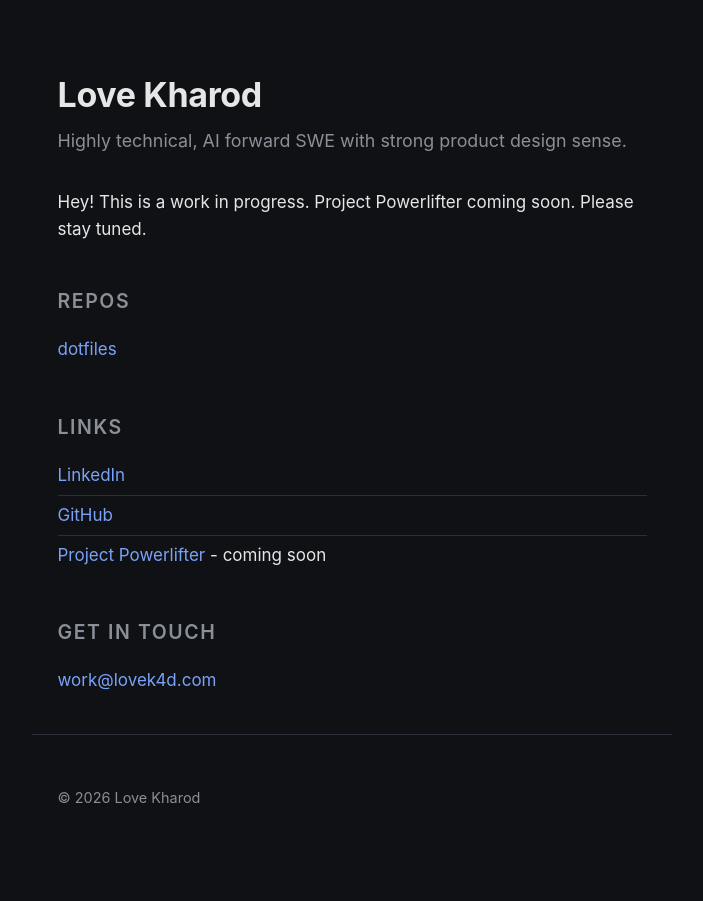
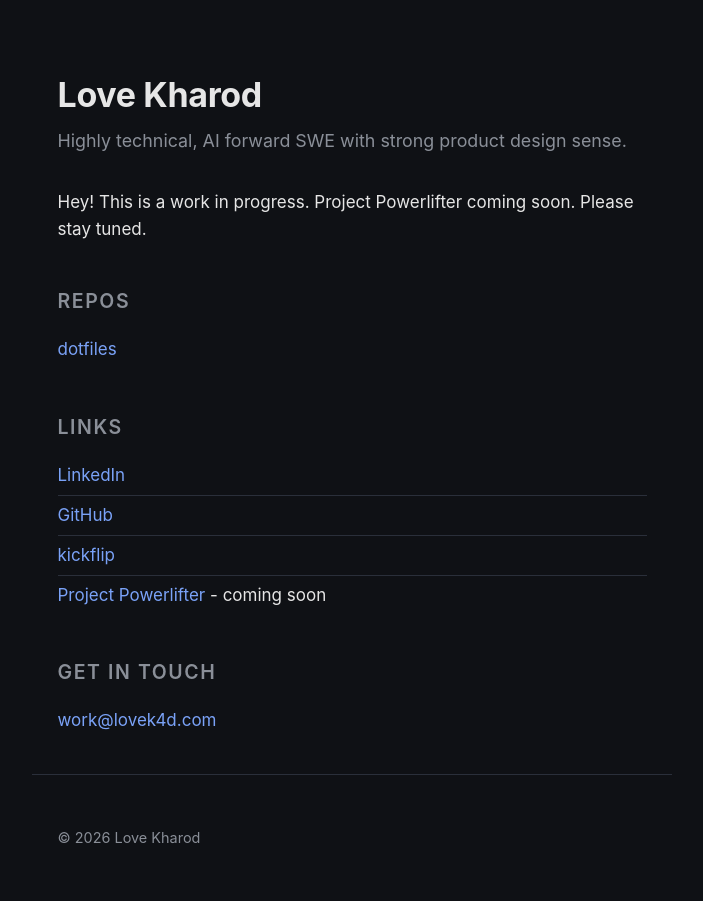
Before and after one commit to lovek4d/lovek4d.github.io, a Jekyll site: the page built from index.md, in a window 1280 px wide. Shown: the whole page, without its empty margins (288-991 px from the left). Built offline with Jekyll 4.4.1, drawn with Linux system fonts in a browser that asks for light colours.

Commit message:
feat: link to kickflip.sh (#1)
Adds a `kickflip` entry linking to https://kickflip.sh in the Links list
in `index.md`, between GitHub and Project Powerlifter. It uses the same
markdown list-link format as the other entries.

🤖 Generated with [Claude Code](https://claude.com/claude-code)

https://claude.ai/code/session_011ARqnaFMFyK91hWkryaBCc

Co-authored-by: Claude Opus 5.5 <noreply@anthropic.com>

```diff
--- a/index.md
+++ b/index.md
@@ -17,6 +17,7 @@ title: Love Kharod
 
 - [LinkedIn](https://www.linkedin.com/in/kharodl/)
 - [GitHub](https://github.com/lovek4d)
+- [kickflip](https://kickflip.sh)
 - [Project Powerlifter](https://powerlifter.io) - coming soon
 
 ## Get in touch
```
